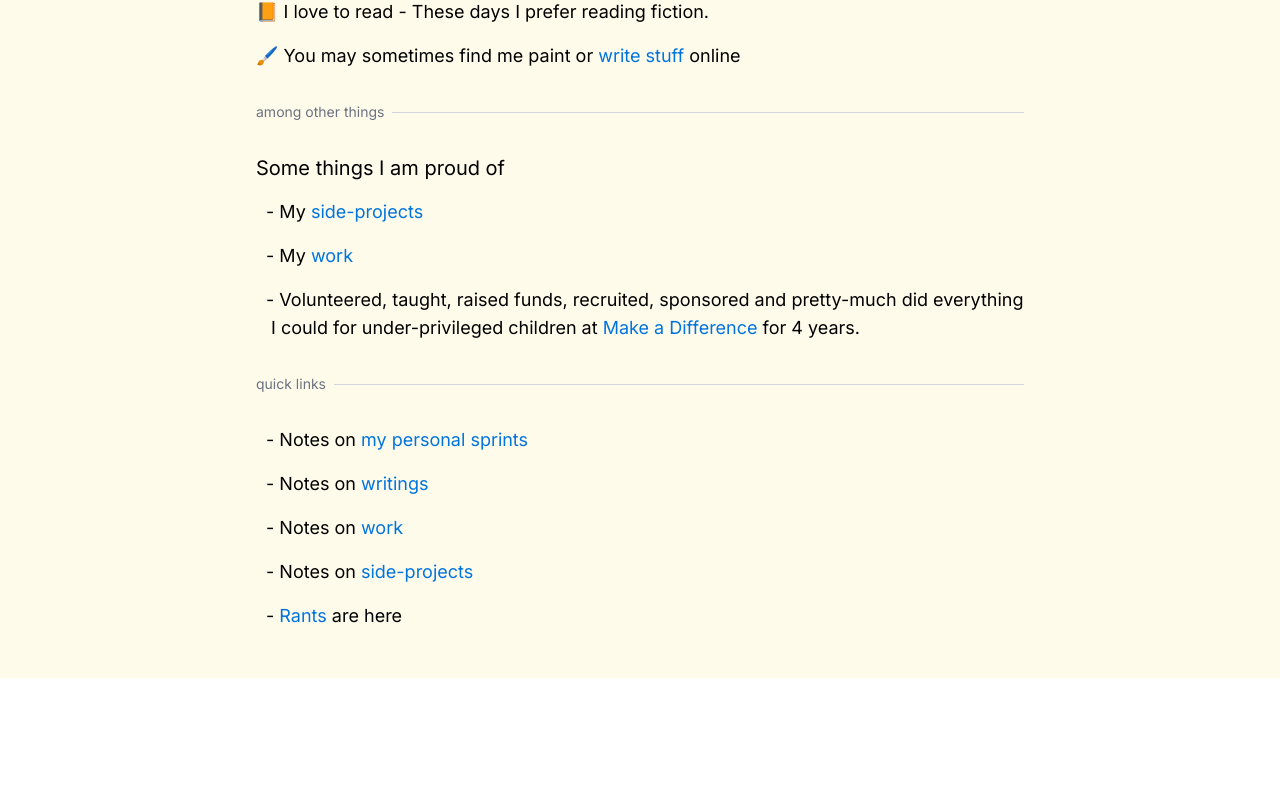
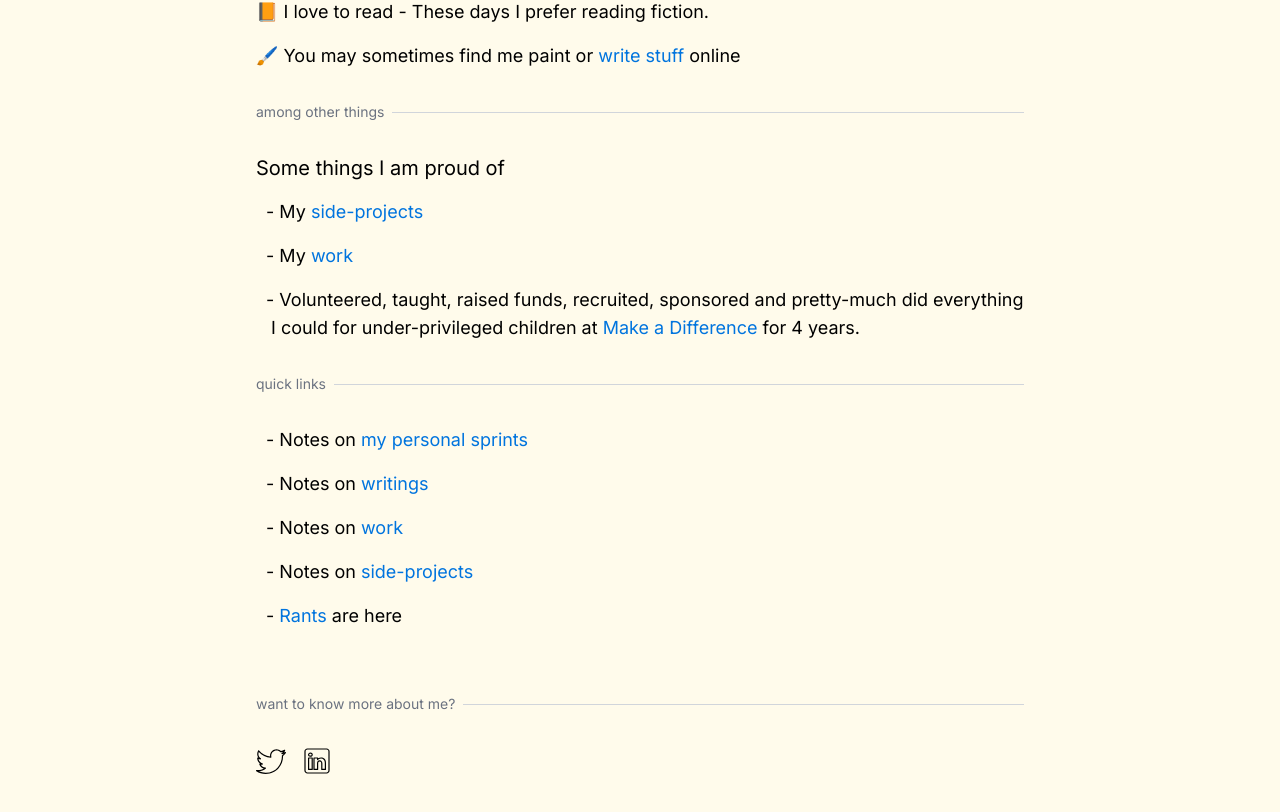
Before and after one commit to vedant14/vedants-journal, a Next.js app: page / in a window 1280 px wide. Shown: the part 350-1162 px from the top of the page. Before the commit the page ends 1028 px from the top, so only its background shows below. Built offline with nearby package versions, Linux system fonts and the light colour scheme.

Commit message:
Added footer closes #6

```diff
--- a/components/Footer.js
+++ b/components/Footer.js
@@ -1,4 +1,6 @@
 import { useRouter } from "next/router";
+import { Divider } from "./Divider";
+import Image from "next/image";
 
 export function MainFooter() {
   const router = useRouter();
@@ -10,15 +12,40 @@ export function MainFooter() {
 }
 function BlogFooter() {
   return (
-    <div>
-      <div>Blog footer</div>
-    </div>
+    <FooterLayout text="thanks for reading :) ❤️">
+      <Socials />
+    </FooterLayout>
   );
 }
 function Footer() {
   return (
-    <div>
-      <div>Vedant</div>
+    <FooterLayout text="want to know more about me?">
+      <Socials />
+    </FooterLayout>
+  );
+}
+
+function FooterLayout({ text, children }) {
+  return (
+    <div className="mt-16 border-1">
+      <Divider text={text} />
+      <div>{children}</div>
     </div>
   );
 }
+function Socials() {
+  return (
+    <div className="flex items-center space-x-4">
+      <div>
+        <a href="https://twitter.com/VedantLohbare">
+          <Image src="/twitter.svg" width={30} height={30} alt="Linkedin" />
+        </a>
+      </div>
+      <div>
+        <a href="https://www.linkedin.com/in/vedant-lohbare/">
+          <Image src="/linkedin.svg" width={30} height={30} alt="Linkedin" />
+        </a>
+      </div>
+    </div>
+  );
+}
--- a/components/Layout.js
+++ b/components/Layout.js
@@ -1,3 +1,4 @@
+import { MainFooter } from "./Footer";
 import { Nav } from "./Nav";
 
 export function Layout({ children }) {
@@ -7,6 +8,7 @@ export function Layout({ children }) {
         <div className="max-w-3xl mx-auto">
           <Nav />
           {children}
+          <MainFooter />
         </div>
       </div>
     </div>
```
Also changed, not shown: public/linkedin.svg (added), public/twitter.svg (added).
